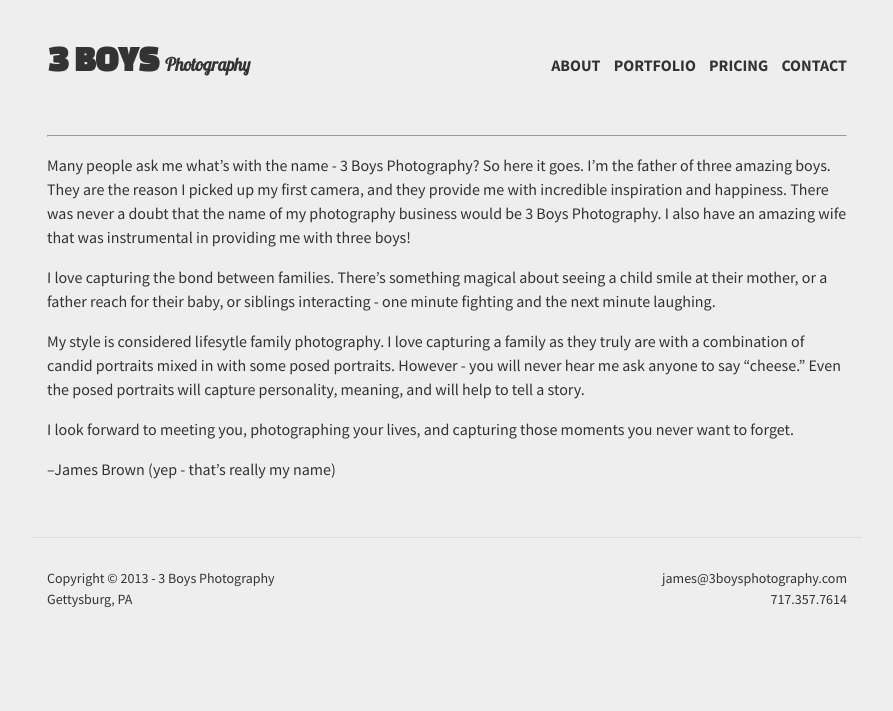
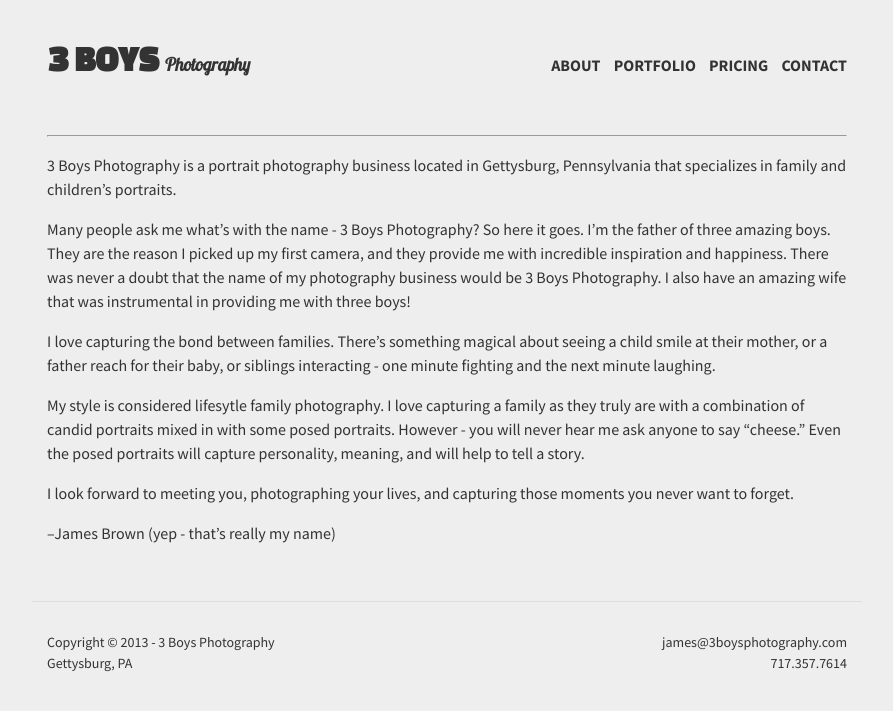
Before and after one commit to 3boysphotography/3boysphotography.github.io, a Jekyll site: the page built from about/index.md, in a window 1280 px wide. Shown: the top 711 px of the page, without its empty margins (193-1086 px from the left). Built offline with Jekyll 4.4.1, drawn with Linux system fonts in a browser that asks for light colours; Markdown is read by kramdown in place of the engine named in the settings.

Commit message:
Update index.md

```diff
--- a/about/index.md
+++ b/about/index.md
@@ -2,6 +2,8 @@
 layout: about
 ---
 __________________________________________________________________________________________________________________________
+3 Boys Photography is a portrait photography business located in Gettysburg, Pennsylvania that specializes in family and children's portraits.
+
 Many people ask me what's with the name - 3 Boys Photography? So here it goes. I'm the father of three amazing boys. They are the reason I picked up my first camera, and they provide me with incredible inspiration and happiness. There was never a doubt that the name of my photography business would be 3 Boys Photography. I also have an amazing wife that was instrumental in providing me with three boys!
 
 I love capturing the bond between families. There's something magical about seeing a child smile at their mother, or a father reach for their baby, or siblings interacting - one minute fighting and the next minute laughing.
```
